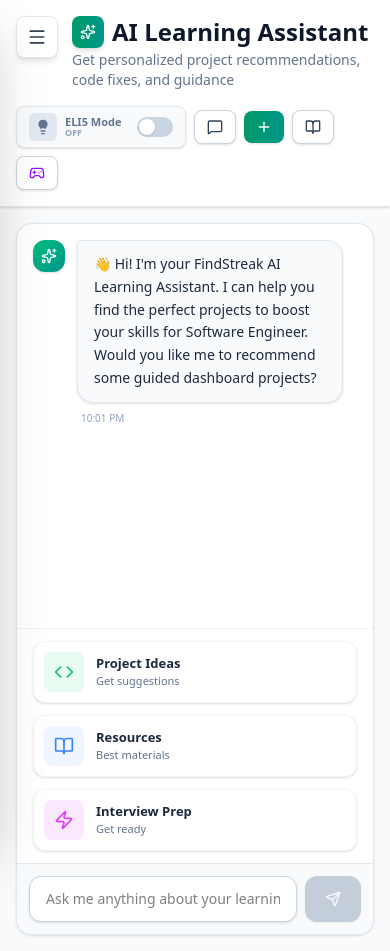
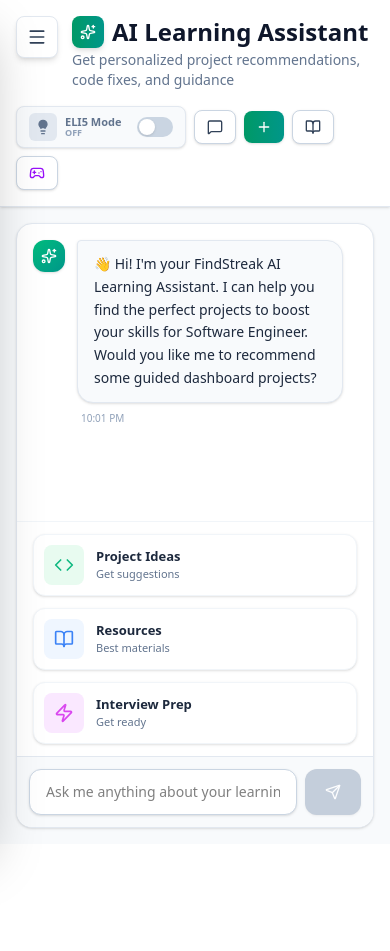
Before and after one commit to tekadvo1/career-website, a React (Vite) app in the folder client/: page /ai-assistant in a window 390 px wide. After the commit the page ends 844 px from the top, so only its background shows below. Built offline with nearby package versions, Linux system fonts and the light colour scheme.

Commit message:
style: lock main page height and enable independent scrollable columns for chat history, chat interface, and projects

```diff
--- a/client/src/components/AILearningAssistant.tsx
+++ b/client/src/components/AILearningAssistant.tsx
@@ -515,7 +515,7 @@
   );
 
   return (
-    <div className="min-h-screen bg-slate-50 flex flex-col">
+    <div className="h-screen bg-slate-50 flex flex-col overflow-hidden">
       <Sidebar activePage="ai-assistant" />
 
       {/* Header */}
@@ -579,12 +579,12 @@
       </div>
 
       {/* Main Content Area */}
-      <div className="max-w-[1500px] mx-auto px-4 lg:px-6 py-4 flex-1 flex flex-col w-full min-h-[calc(100vh-100px)]">
-        <div className="grid grid-cols-1 lg:grid-cols-4 gap-4 lg:gap-6 flex-1">
+      <div className="max-w-[1500px] mx-auto px-4 lg:px-6 py-4 flex-1 flex flex-col w-full min-h-0">
+        <div className="grid grid-cols-1 lg:grid-cols-4 gap-4 lg:gap-6 flex-1 min-h-0">
 
           {/* Left Sidebar - Chat History */}
-          <div className="hidden lg:flex flex-col gap-4">
-            <div className="bg-white/80 rounded-xl shadow-sm border border-slate-200 flex flex-col min-h-[200px] flex-1 overflow-hidden">
+          <div className="hidden lg:flex flex-col gap-4 min-h-0 h-full">
+            <div className="bg-white/80 rounded-xl shadow-sm border border-slate-200 flex flex-col flex-1 overflow-hidden">
               <div className="p-4 border-b border-slate-100 flex items-center justify-between shrink-0 bg-slate-50/50">
                 <div className="flex items-center gap-2">
                   <MessageSquare className="w-4 h-4 text-emerald-600" />
@@ -598,7 +598,7 @@
           </div>
 
           {/* Chat Interface */}
-          <div className="lg:col-span-2 flex flex-col bg-white rounded-2xl shadow-sm border border-slate-200 overflow-hidden relative">
+          <div className="lg:col-span-2 flex flex-col bg-white rounded-2xl shadow-sm border border-slate-200 overflow-hidden relative min-h-0 h-full">
             {eli5Mode && (
               <div className="flex items-center justify-center gap-2 shrink-0 bg-amber-100 text-amber-800 text-xs font-bold py-2 px-4 text-center shadow-sm border-b border-amber-200">
                 <Lightbulb className="w-4 h-4 fill-amber-500 text-amber-500" />
@@ -787,13 +787,13 @@
           </div>
 
           {/* Right Sidebar - Project Collections */}
-          <div className="hidden lg:flex flex-col gap-4">
-            <div className="bg-white rounded-xl shadow-sm border border-slate-200 p-4">
-              <div className="flex items-center gap-2 mb-3">
+          <div className="hidden lg:flex flex-col gap-4 min-h-0 h-full">
+            <div className="bg-white rounded-xl shadow-sm border border-slate-200 p-4 flex flex-col overflow-hidden max-h-full">
+              <div className="flex items-center gap-2 mb-3 shrink-0">
                 <Lightbulb className="w-4 h-4 text-emerald-600" />
                 <h3 className="font-bold text-sm text-slate-900">Project Collections</h3>
               </div>
-              <div className="space-y-2">
+              <div className="space-y-2 overflow-y-auto flex-1 pr-1 custom-scrollbar">
                 {quickActions.map((action, index) => {
                   const Icon = action.icon;
                   return (
```
